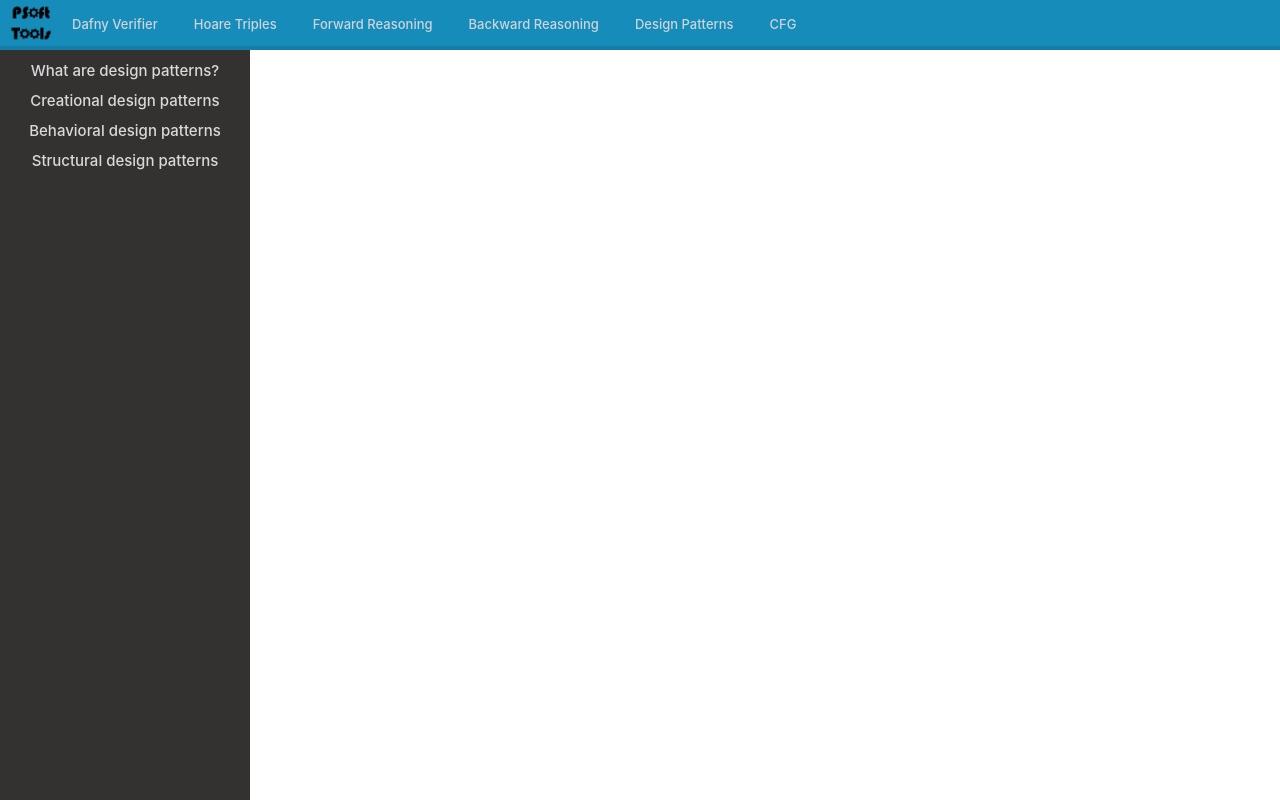
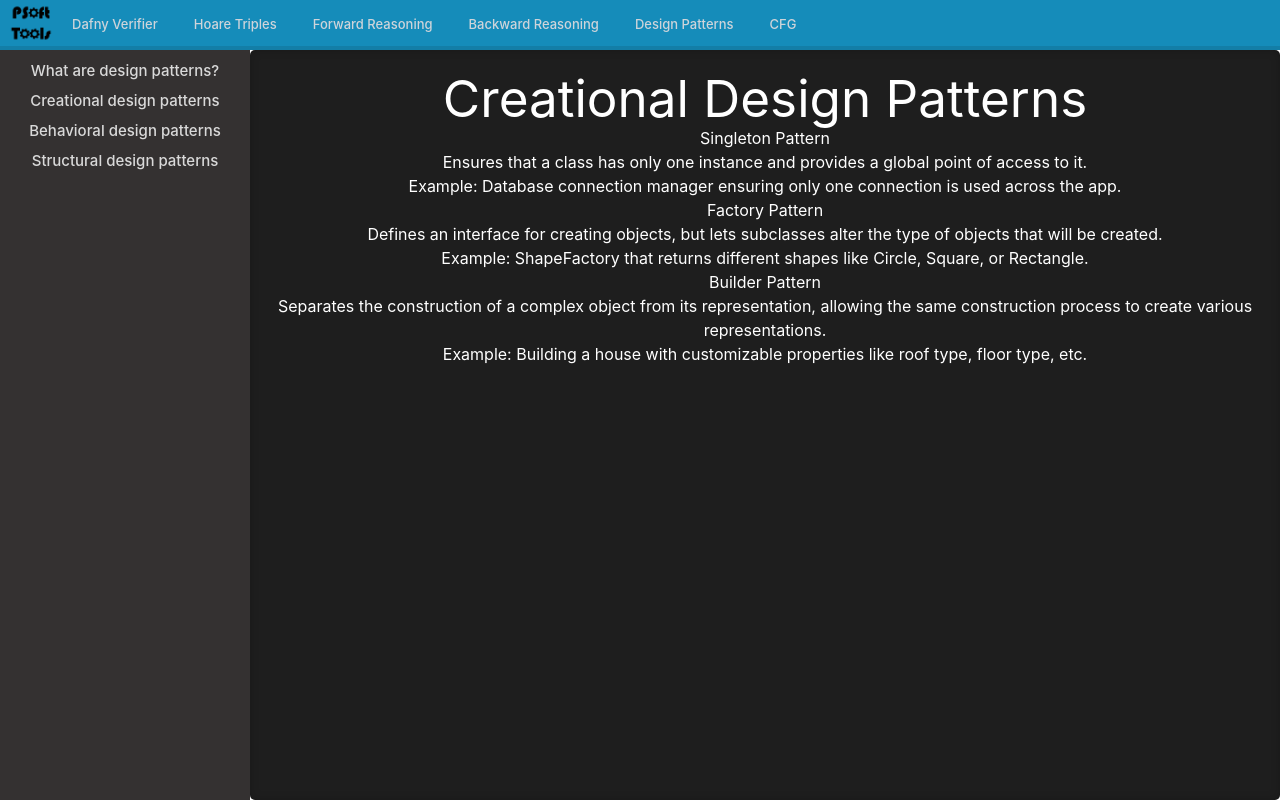
Before and after one commit to tolmiery/PSoft-Tools, a React (Vite) app in the folder psoft-tools/: page /creational/creationalpatterns in a window 1280 px wide. Built offline with nearby package versions, Linux system fonts and the light colour scheme.

Commit message:
finished creational

```diff
--- a/psoft-tools/src/pages/Creational/CreationalPatterns.tsx
+++ b/psoft-tools/src/pages/Creational/CreationalPatterns.tsx
@@ -1,29 +1,55 @@
 import Navbar from "../../components/Navbar";
 import Menu from "../../components/DesignPatternsMenu";
-import "./CreationalStyles.css"
-
+import "./CreationalStyles.css";
 
 export default function CreationalPatterns() {
-
     return (
         <div>
-            <div >
-                <div className="navbar">
-                    <Navbar />
+            {/* Navbar at the top */}
+            <Navbar />
+
+            {/* Main container for the layout */}
+            <div style={{ display: "flex", flexDirection: "row", height: "100vh" }}>
+                {/* Sidebar menu */}
+                <div className="menuBar">
+                    <Menu />
                 </div>
-                <div style={{ position: "relative" }}>
-                    <div className="menuBar">
-                        <div className="menu">
-                            <Menu />
-                        </div>
 
+                {/* Main content area */}
+                <div className="mainContent">
+                    <h1>Creational Design Patterns</h1>
+
+                    <div className="designPatternCard">
+                        <h2>Singleton Pattern</h2>
+                        <p>
+                            Ensures that a class has only one instance and provides a global point of access to it.
+                        </p>
+                        <span className="example">
+                            Example: Database connection manager ensuring only one connection is used across the app.
+                        </span>
                     </div>
-                    <div className="mainContent" style={{ position: "relative" }}>
 
+                    <div className="designPatternCard">
+                        <h2>Factory Pattern</h2>
+                        <p>
+                            Defines an interface for creating objects, but lets subclasses alter the type of objects that will be created.
+                        </p>
+                        <span className="example">
+                            Example: ShapeFactory that returns different shapes like Circle, Square, or Rectangle.
+                        </span>
+                    </div>
 
+                    <div className="designPatternCard">
+                        <h2>Builder Pattern</h2>
+                        <p>
+                            Separates the construction of a complex object from its representation, allowing the same construction process to create various representations.
+                        </p>
+                        <span className="example">
+                            Example: Building a house with customizable properties like roof type, floor type, etc.
+                        </span>
                     </div>
                 </div>
             </div>
-        </div >
-    )
+        </div>
+    );
 }
--- a/psoft-tools/src/pages/Creational/CreationalStyles.css
+++ b/psoft-tools/src/pages/Creational/CreationalStyles.css
@@ -1,6 +1,14 @@
 .mainContent {
     display: block;
-    top: 50px;
-    width: calc(100% -250px);
-
+    position: absolute; /* Ensure it's positioned within its container */
+    top: 50px; /* Below the navbar */
+    left: 250px; /* Align content next to the sidebar */
+    width: calc(100% - 250px); /* Leave space for the sidebar */
+    height: calc(100vh - 50px); /* Take up remaining viewport height minus navbar */
+    padding: 20px; /* Add spacing inside the content area */
+    background-color: #1e1e1e; /* Dark theme for consistency */
+    overflow-y: auto; /* Enable scrolling if content overflows */
+    color: white;
+    box-shadow: inset 0 0 10px rgba(0, 0, 0, 0.2); /* Add a subtle shadow effect */
+    border-radius: 5px; /* Slight rounding to match card style */
 }
```
